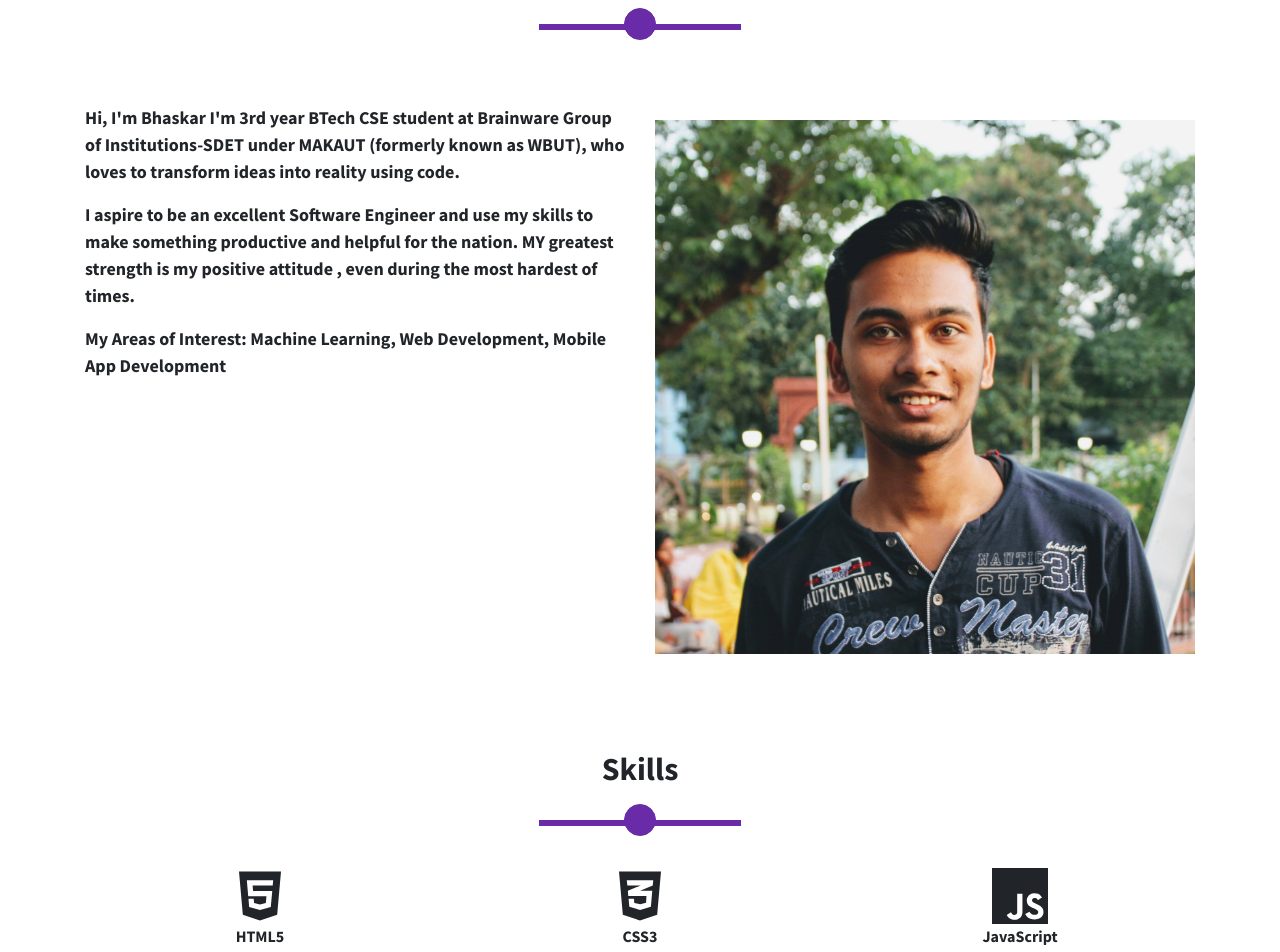
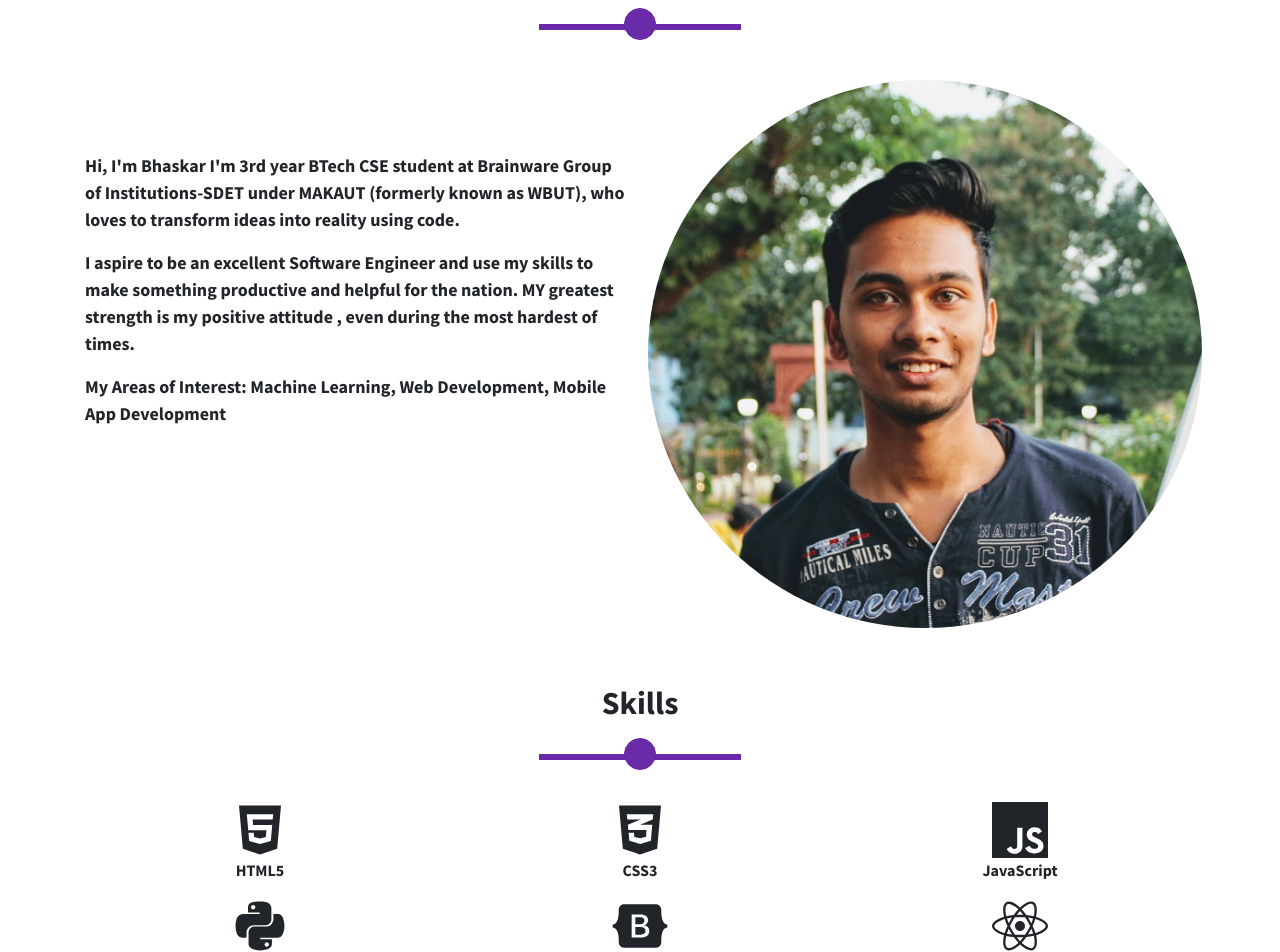
Before and after one commit to Bhaskar-maity/Portfolio, a React (Create React App) app: page / in a window 1280 px wide. Shown: the part 860-1812 px from the top of the page. Built offline with nearby package versions, Linux system fonts and the light colour scheme.

Commit message:
minor css add

```diff
--- a/src/App.css
+++ b/src/App.css
@@ -16,14 +16,14 @@
 }
 
 .about-content{
-  padding-top: 2rem;
-  padding-bottom: 6rem;
+  padding-top: 5rem;
+
   font-size: large;
 
 }
 .about-img {
-  padding-top: 3rem;
-  padding-bottom: 6rem;
+
+  border-radius: 50%;
 }
 /* heading part */
 .header{
--- a/src/components/About.js
+++ b/src/components/About.js
@@ -12,16 +12,16 @@ const About = () => {
         <hr class="ribbon" />
         <hr class="ribbon-little" />
         <div className="row about">
-          <div className="about-content col-md-6">
+          <div className="about-content  col-sm-6">
             <p>{data.abouttext[0]}</p>
             <p>{data.abouttext[1]}</p>
             <p>{data.abouttext[2]}</p>
           </div>
 
-          <div className="col-md-6 about-img">
-            {data.ShowAboutImage ? (
-              <img src={myImg} alt="about iamge" className="img-fluid"></img>
-            ) : null}
+          <div className="col-sm-6 p-2  about-img">
+
+              <img src={myImg} alt="Bhaskar Maity" className="about-img img-fluid"></img>
+
           </div>
         </div>
       </div>
--- a/src/components/Footer.js
+++ b/src/components/Footer.js
@@ -1,7 +1,7 @@
 import React from "react"
 import Fade from "react-reveal/Fade"
 import data from "../mydata"
-import { FaGithub, FaLinkedin, FaInstagram, FaTwitter,  } from "react-icons/fa";
+import { FaGithub, FaLinkedin, FaInstagram, FaTwitter, FaKaggle } from "react-icons/fa";
 import { FiMail } from "react-icons/fi";
 
 const Footer = () => {
@@ -25,6 +25,7 @@ const Footer = () => {
                                   <li><a href=''><FaInstagram/></a></li>
                                   <li><a href=''><FaTwitter/></a></li>
                                   <li><a href=''><FiMail/></a></li>
+                                  <li><a href=''><FaKaggle/></a></li>
 
           </ul>
           </div>
--- a/src/components/Header.js
+++ b/src/components/Header.js
@@ -1,7 +1,7 @@
 import React, { Component } from 'react';
 import Fade from 'react-reveal/Fade';
 import data from '../mydata'
-import { FaGithub, FaLinkedin, FaInstagram, FaTwitter,  } from "react-icons/fa";
+import { FaGithub, FaLinkedin, FaInstagram, FaTwitter, FaKaggle } from "react-icons/fa";
 import { FiMail } from "react-icons/fi";
 
 const Header = () => {
@@ -35,6 +35,7 @@ const Header = () => {
                                 <li><a href=''><FaInstagram/></a></li>
                                 <li><a href=''><FaTwitter/></a></li>
                                 <li><a href=''><FiMail/></a></li>
+                                <li><a href=''><FaKaggle/></a></li>
 
                             </ul>
 
--- a/src/components/skills.js
+++ b/src/components/skills.js
@@ -6,7 +6,7 @@ const Skills = () => {
 
   return (
     <Fade bottom>
-      <section id="skills" className=''>
+      <section id="skills" className='mt-5'>
       <div className="container text-center">
         <h2>Skills</h2>
         <hr class="ribbon"/>
--- a/src/mydata.js
+++ b/src/mydata.js
@@ -37,7 +37,7 @@ export default
         "My Areas of Interest: Machine Learning, Web Development, Mobile App Development",
   ],
 
-       ShowAboutImage:true,
+
        //  Projects
        projects: [
         {
```
Also changed, not shown: src/images/MyImg1.jpg.
